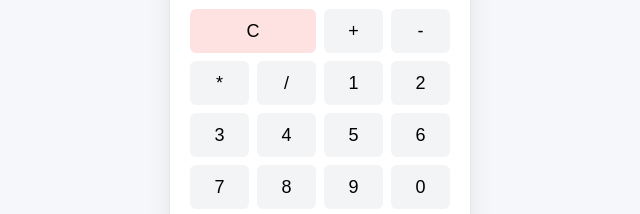
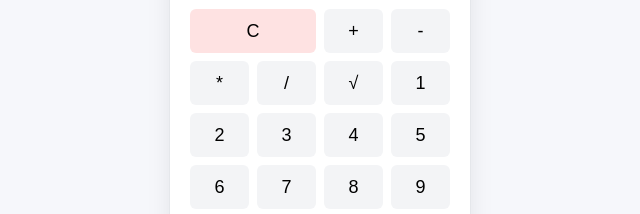
Before and after one commit to lsah62431/calculator-devops, a website: page docs/index.html in a window 1280 px wide. Shown: the part 296-510 px from the top of the page, 320-960 px from the left. Drawn offline with Linux system fonts and the light colour scheme.

Commit message:
Update index.html

```diff
--- a/docs/index.html
+++ b/docs/index.html
@@ -14,6 +14,7 @@
       <button onclick="append('-')">-</button>
       <button onclick="append('*')">*</button>
       <button onclick="append('/')">/</button>
+      <button onclick="append('√(')">√</button>
       <button onclick="append('1')">1</button>
       <button onclick="append('2')">2</button>
       <button onclick="append('3')">3</button>
```
